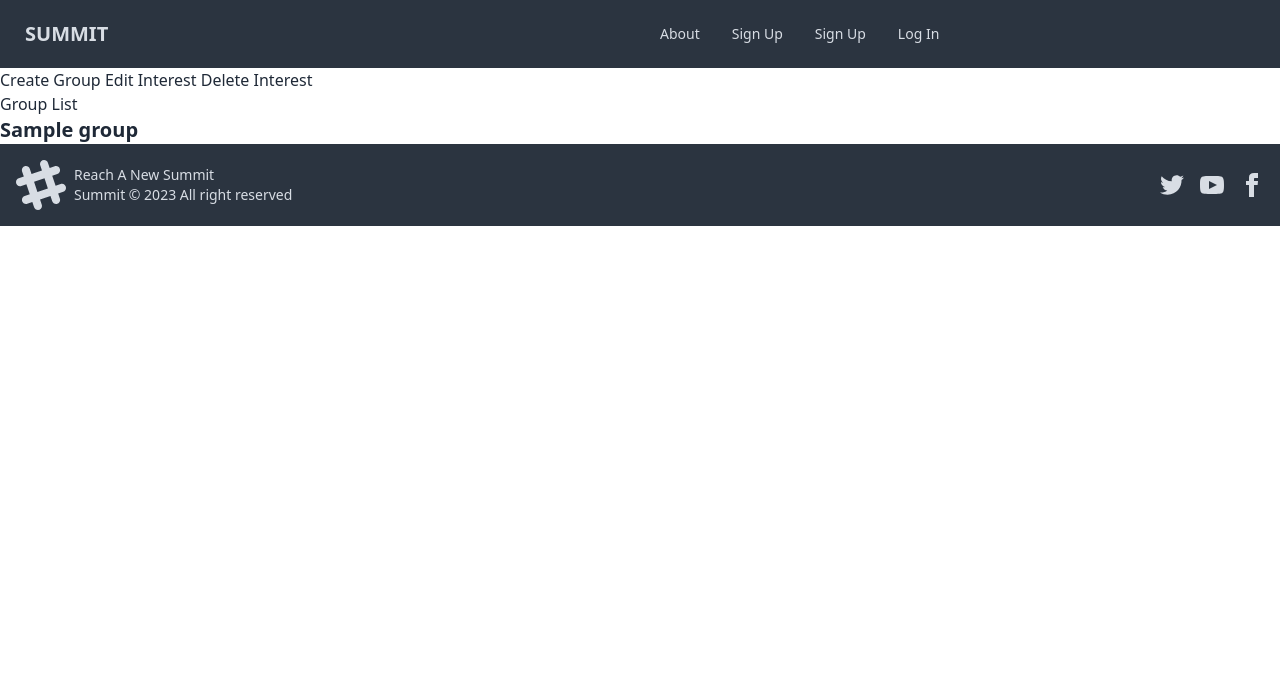
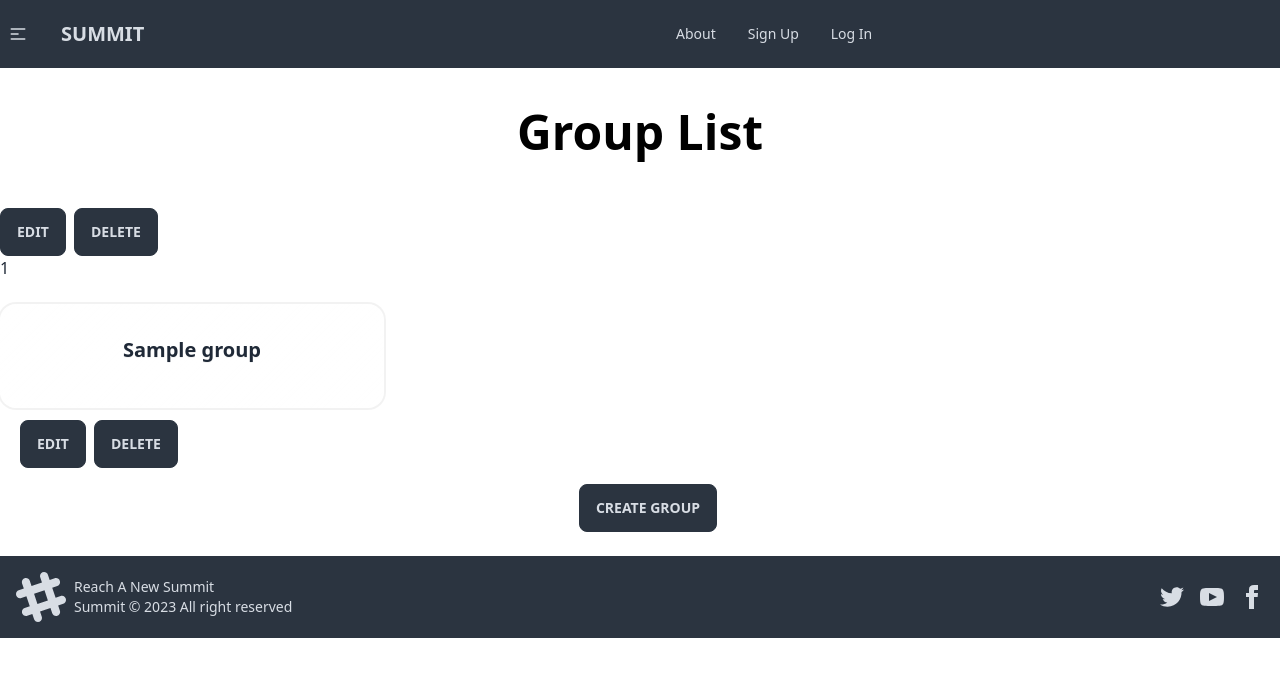
Before and after one commit to Bharatchandran/summitPrj3, a Django app: page /interests/1/groups/ in a window 1280 px wide. Shown: the top 677 px of the page. Run offline with Django 4.2, Linux system fonts and the light colour scheme; tables that the repository leaves empty hold one stand-in row (values such as "Sample post"); some libraries are stand-ins or nearby versions.

Commit message:
initial styling of base/delete forms/ create forms/ index pages

```diff
--- a/main_app/static/css/style.css
+++ b/main_app/static/css/style.css
@@ -1,3 +1,25 @@
 body {
     min-height: 100vh;
 }
+
+label{
+    font-size: 1.6rem;
+}
+
+input[type="text"], textarea, input[type='number']{
+    background: rgba(123, 115, 115, 0.2) !important;
+    /* border: 1px solid  rgba(255, 255, 255, 0.2); !important
+    margin-top: 2rem; !important; */
+}
+
+input[type='submit']{
+    font-size:15px;
+    width:120px;
+    height:45px;
+    margin-top: 6px;
+    color:#fff;
+    border-color:#4e6096;
+    border-radius: 10px;
+
+    background: black
+}
--- a/main_app/templates/base.html
+++ b/main_app/templates/base.html
@@ -6,14 +6,14 @@
     <meta name="viewport" content="width=device-width, initial-scale=1.0">
     <title>Summit</title>
     <link href="https://cdn.jsdelivr.net/npm/daisyui@3.5.1/dist/full.css" rel="stylesheet" type="text/css" />
+    <link rel="stylesheet" type="text/css" href="{% static 'css/style.css' %}">
     <script src="https://cdn.tailwindcss.com"></script>
 </head>
 <body>
     <header>
         <div class="navbar bg-neutral text-neutral-content">
-            <div class="navbar-start">
+            <div class="navbar-start flex items-center space-x-4">
                 <div class="dropdown  ">
-                    <label tabindex="0" class="btn btn-ghost lg:hidden" value='here!'>
                     <svg xmlns="http://www.w3.org/2000/svg" class="h-5 w-5" fill="none" viewBox="0 0 24 24" stroke="currentColor"><path stroke-linecap="round" stroke-linejoin="round" stroke-width="2" d="M4 6h16M4 12h8m-8 6h16" /></svg>
                     </label>
                     <ul tabindex="0" class="menu menu-sm dropdown-content mt-3 z-[1] p-2 shadow bg-base-100 text-black rounded-box w-52">
@@ -32,7 +32,7 @@
                 <a class="btn btn-ghost normal-case text-xl" href="{%url 'home'%}">SUMMIT</a>
             </div>
             <div class="navbar-center hidden lg:flex">
-                <ul class="menu menu-horizontal px-1">
+                <ul class="menu menu-horizontal px-5">
                     <li><a href="">About</a></li>
                     {% if user.is_authenticated %}
                         <li><a href="{%url 'interest_list'%}">Interests</a></li>
@@ -40,7 +40,6 @@
                         <li><a href="">Profile</a></li>
                         <li><a href="{%url 'logout' %}">Log out</a></li>
                     {% else %}
-                        <li><a href="">Sign Up</a></li>
                         <li><a href="{%url 'signup' %}">Sign Up</a></li>
                         <li><a href="{%url 'login' %}">Log In</a></li>
                     {% endif%}
@@ -48,7 +47,7 @@
             </div>
         </div>
     </header>
-    <main class="md:container md:mx-auto"">
+    <main class="w-screen md:container md:mx-auto">
         {% block content%}
         {% endblock %}
     </main>
--- a/main_app/templates/main_app/group_list.html
+++ b/main_app/templates/main_app/group_list.html
@@ -1,15 +1,36 @@
+
 {% extends 'base.html'%}
 {% block content%}
-<a href="{%url 'group_new' interest_id %}">Create Group</a>
-<a href="{%url 'interest_update' interest_id %}">Edit Interest</a>
-<a href="{%url 'interest_delete' interest_id %}">Delete Interest</a>
-<h1> Group List </h1>
-{% for group in groups %}
-    <a href="{% url 'group_detail' group.id %}">
-        <div class="card">
-            <h1 class="card-title"> {{ group.name }}</h1>
-        </div>
-    </a>
-{%endfor%}
+<h1 class="text-5xl font-bold text-center text-black m-10">Group List</h1>
+<!-- Perhap change this to dynamic dispay interest name for the title -->
 
+<div class="space-x-1 ">
+    <a class="btn btn-neutral mt-3" href="{%url 'interest_update' interest_id %}">Edit </a>
+    <a class="btn btn-neutral" href="{%url 'interest_delete' interest_id %}">Delete </a>
+</div>
+<div class="'flex flex-row space-x-4">
+    {% if groups  %}
+        {% for group in groups %}
+        <h1>{{ group.id }}</h1>
+        <a href="{% url 'group_detail' group.id %}">
+
+            <div class="card w-96 glass flex-grow" ">
+                <div class="card-body items-center text-center mb-3">
+                    <span class="card-title">{{ group.name }}</span>
+                </div>
+            </div>
+            <div class="space-x-1 ">
+                <a class="btn btn-neutral mt-3" href="{%url 'group_update' interest_id %}">Edit </a>
+                <a class="btn btn-neutral" href="{%url 'group_delete' interest_id %}">Delete </a>
+            </div>
+        </a>
+        {% endfor %}
+    {% else %}
+        <h4 class="text-center text-4xl mb-8 dark:text-black">The Group List is empty</h4>
+        <h3 class="text-center text-3xl mb-8 dark:text-black">Create an New Group Below </h3>
+    {% endif %}
+    <div class="flex justify-center mt-4">
+        <a class="btn btn-neutral mb-6" href="{%url 'group_new' interest_id %}">Create Group</a>
+    </div>
+</div>
 {% endblock %}
--- a/main_app/templates/main_app/group_new.html
+++ b/main_app/templates/main_app/group_new.html
@@ -1,5 +1,7 @@
 {% extends 'base.html'%}
 {% block content%}
+
+<h1 class="text-5xl font-bold text-center text-black m-10" >Create a New Group</h1>
 <form action="{% url 'group_create'  interest_id%}" method="POST">
     {%csrf_token%}
     {{group_form.as_p}}
```
Also changed, not shown: main_app/templates/main_app/group_confirm_delete.html (+9 -8 lines), main_app/templates/main_app/interest_confirm_delete.html (+10 -7 lines), main_app/templates/main_app/interest_list.html (+20 -11 lines).
